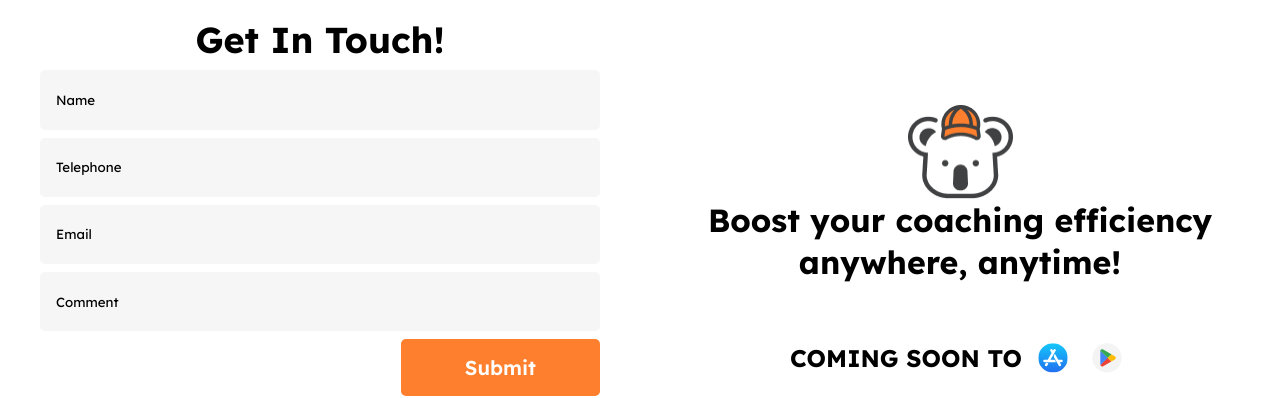
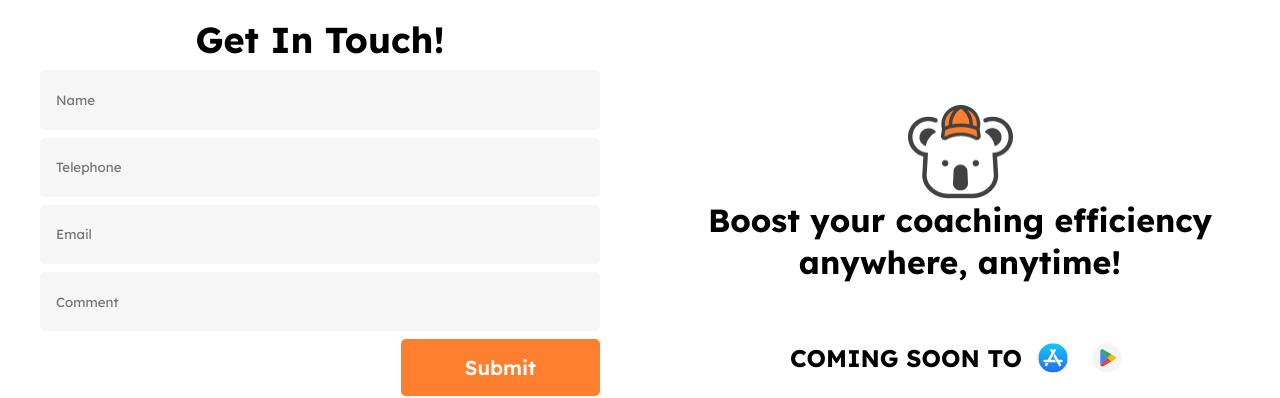
Before and after one commit to jaminitaa/capstone-landing-nextjs, a Next.js app: page / in a window 1280 px wide. Shown: the part 5932-6330 px from the top of the page. Built offline with nearby package versions, Linux system fonts and the light colour scheme.

Commit message:
convert input value to placeholder

```diff
--- a/pages/index.js
+++ b/pages/index.js
@@ -619,10 +619,10 @@ export default function Home() {
               <h2 className={lexend.className}>Get In Touch!</h2>
               <div className={styles.form}>
                 <form className={lexend.className}>
-                <input className={lexend.className} type="text" id="name" name="name" value="Name"></input>
-                <input className={lexend.className} type="text" id="telephone" name="lname" value="Telephone"></input>
-                <input className={lexend.className} type="text" id="email" name="email" value="Email"></input>
-                <input className={lexend.className} type="text" id="comment" name="comment" value="Comment"></input>
+                <input className={lexend.className} type="text" id="name" name="name" placeholder="Name"></input>
+                <input className={lexend.className} type="text" id="telephone" name="lname" placeholder="Telephone"></input>
+                <input className={lexend.className} type="text" id="email" name="email" placeholder="Email"></input>
+                <input className={lexend.className} type="text" id="comment" name="comment" placeholder="Comment"></input>
                 <input className={`${styles.button} ${lexend.className} ${styles.submitButton}`} type="submit" value="Submit"></input>
                 </form>
               </div>
```
